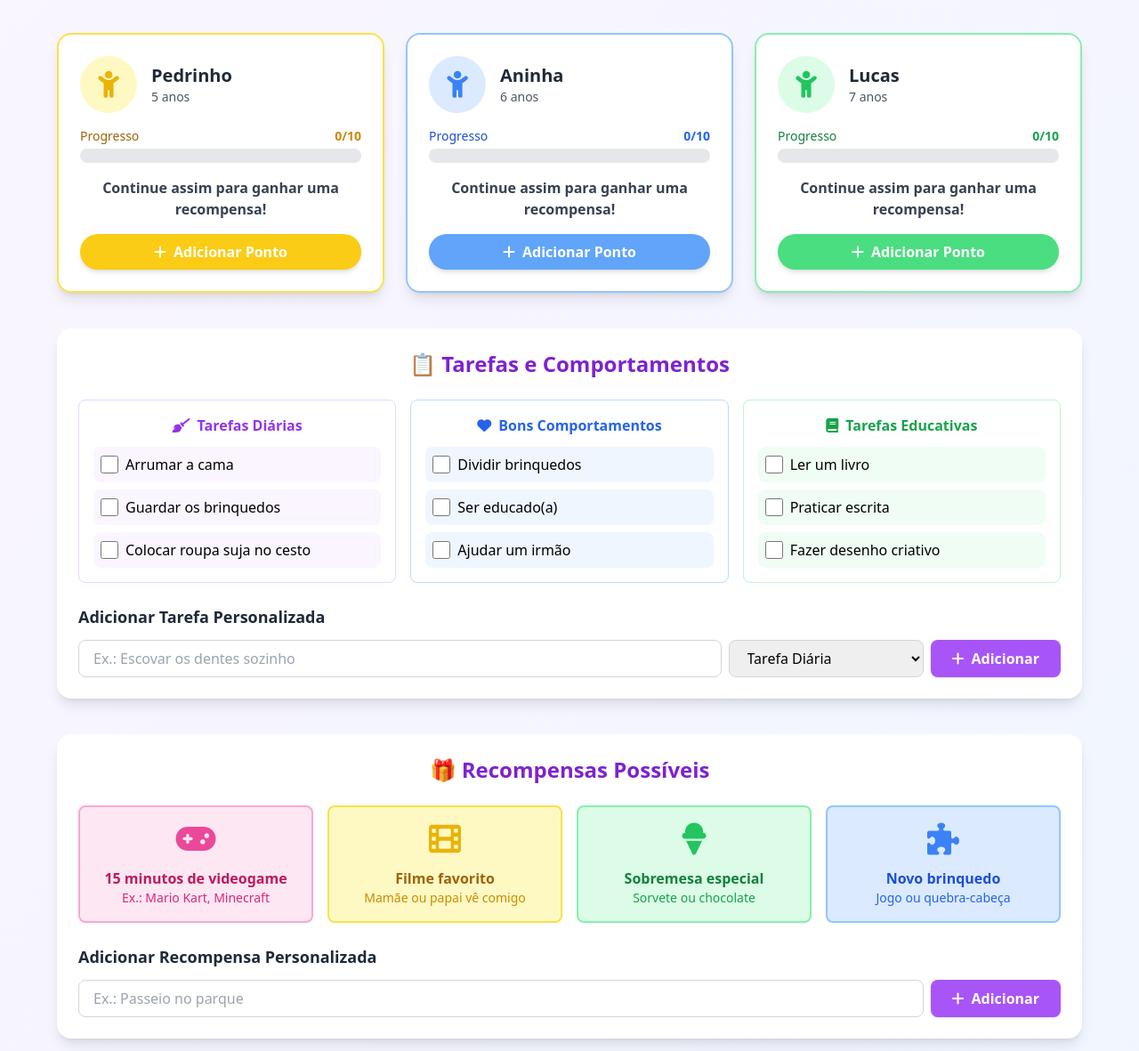
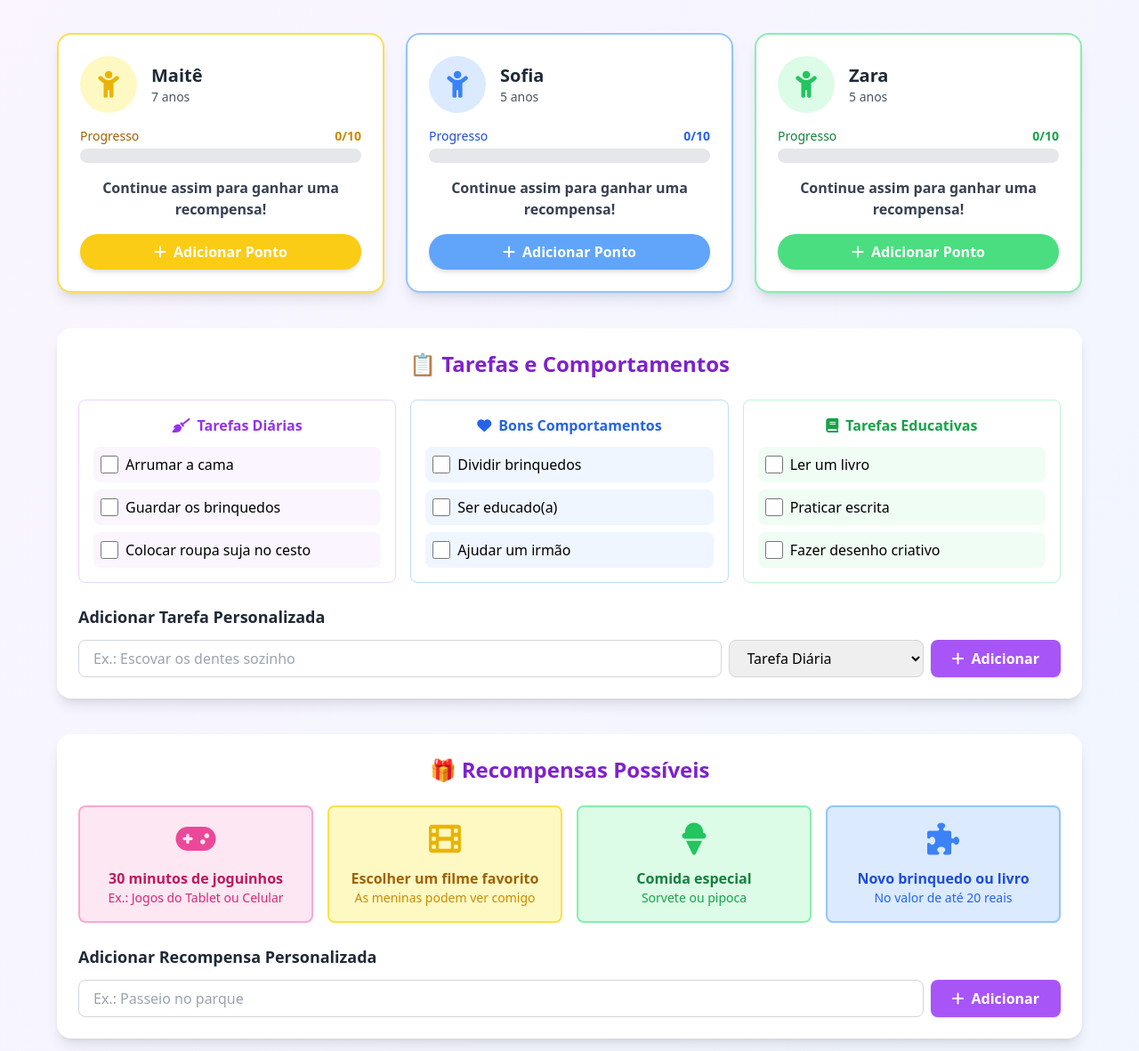
Before and after one commit to Marciorcf/Programa-de-Recompensas, a plain HTML site: page index.html in a window 1280 px wide. Shown: the part 119-1300 px from the top of the page at 89% size. Drawn offline with nearby package versions, Linux system fonts and the light colour scheme.

Commit message:
Update index.html

```diff
--- a/index.html
+++ b/index.html
@@ -44,8 +44,8 @@
                         <i class="fas fa-child text-3xl text-yellow-500"></i>
                     </div>
                     <div>
-                        <h2 class="text-xl font-bold text-gray-800">Pedrinho</h2>
-                        <p class="text-sm text-gray-600">5 anos</p>
+                        <h2 class="text-xl font-bold text-gray-800">Maitê</h2>
+                        <p class="text-sm text-gray-600">7 anos</p>
                     </div>
                 </div>
                 <div class="mb-4">
@@ -72,8 +72,8 @@
                         <i class="fas fa-child text-3xl text-blue-500"></i>
                     </div>
                     <div>
-                        <h2 class="text-xl font-bold text-gray-800">Aninha</h2>
-                        <p class="text-sm text-gray-600">6 anos</p>
+                        <h2 class="text-xl font-bold text-gray-800">Sofia</h2>
+                        <p class="text-sm text-gray-600">5 anos</p>
                     </div>
                 </div>
                 <div class="mb-4">
@@ -100,8 +100,8 @@
                         <i class="fas fa-child text-3xl text-green-500"></i>
                     </div>
                     <div>
-                        <h2 class="text-xl font-bold text-gray-800">Lucas</h2>
-                        <p class="text-sm text-gray-600">7 anos</p>
+                        <h2 class="text-xl font-bold text-gray-800">Zara</h2>
+                        <p class="text-sm text-gray-600">5 anos</p>
                     </div>
                 </div>
                 <div class="mb-4">
@@ -216,23 +216,23 @@
             <div class="grid grid-cols-1 sm:grid-cols-2 md:grid-cols-3 lg:grid-cols-4 gap-4">
                 <div class="bg-pink-100 border-2 border-pink-300 rounded-lg p-4 text-center transform hover:scale-105 transition duration-300">
                     <i class="fas fa-gamepad text-4xl text-pink-500 mb-3"></i>
-                    <h3 class="font-bold text-pink-700">15 minutos de videogame</h3>
-                    <p class="text-sm text-pink-600">Ex.: Mario Kart, Minecraft</p>
+                    <h3 class="font-bold text-pink-700">30 minutos de joguinhos</h3>
+                    <p class="text-sm text-pink-600">Ex.: Jogos do Tablet ou Celular</p>
                 </div>
                 <div class="bg-yellow-100 border-2 border-yellow-300 rounded-lg p-4 text-center transform hover:scale-105 transition duration-300">
                     <i class="fas fa-film text-4xl text-yellow-500 mb-3"></i>
-                    <h3 class="font-bold text-yellow-700">Filme favorito</h3>
-                    <p class="text-sm text-yellow-600">Mamãe ou papai vê comigo</p>
+                    <h3 class="font-bold text-yellow-700">Escolher um filme favorito</h3>
+                    <p class="text-sm text-yellow-600">As meninas podem ver comigo</p>
                 </div>
                 <div class="bg-green-100 border-2 border-green-300 rounded-lg p-4 text-center transform hover:scale-105 transition duration-300">
                     <i class="fas fa-ice-cream text-4xl text-green-500 mb-3"></i>
-                    <h3 class="font-bold text-green-700">Sobremesa especial</h3>
-                    <p class="text-sm text-green-600">Sorvete ou chocolate</p>
+                    <h3 class="font-bold text-green-700">Comida especial</h3>
+                    <p class="text-sm text-green-600">Sorvete ou pipoca</p>
                 </div>
                 <div class="bg-blue-100 border-2 border-blue-300 rounded-lg p-4 text-center transform hover:scale-105 transition duration-300">
                     <i class="fas fa-puzzle-piece text-4xl text-blue-500 mb-3"></i>
-                    <h3 class="font-bold text-blue-700">Novo brinquedo</h3>
-                    <p class="text-sm text-blue-600">Jogo ou quebra-cabeça</p>
+                    <h3 class="font-bold text-blue-700">Novo brinquedo ou livro</h3>
+                    <p class="text-sm text-blue-600">No valor de até 20 reais</p>
                 </div>
             </div>
 
@@ -254,13 +254,13 @@
             <h2 class="text-2xl font-bold mb-4">🎙️ Comandos de Voz</h2>
             <div class="flex flex-wrap gap-4 mb-4">
                 <button onclick="startVoiceCommand(1)" class="bg-blue-500 hover:bg-blue-600 text-white font-bold py-3 px-4 rounded-lg">
-                    <i class="fas fa-microphone mr-2"></i>Pedrinho
+                    <i class="fas fa-microphone mr-2"></i>Maitê
                 </button>
                 <button onclick="startVoiceCommand(2)" class="bg-blue-500 hover:bg-blue-600 text-white font-bold py-3 px-4 rounded-lg">
-                    <i class="fas fa-microphone mr-2"></i>Aninha
+                    <i class="fas fa-microphone mr-2"></i>Sofia
                 </button>
                 <button onclick="startVoiceCommand(3)" class="bg-blue-500 hover:bg-blue-600 text-white font-bold py-3 px-4 rounded-lg">
-                    <i class="fas fa-microphone mr-2"></i>Lucas
+                    <i class="fas fa-microphone mr-2"></i>Zara
                 </button>
             </div>
             <p class="text-sm">Diga comandos como: "Adicionar ponto", "Ver progresso" ou "Reiniciar"</p>
@@ -271,7 +271,7 @@
             <h2 class="text-2xl font-bold mb-4">📝 Como usar este programa</h2>
             <ol class="list-decimal list-inside space-y-2">
                 <li>Cada vez que a criança completar uma tarefa ou demonstrar bom comportamento, clique em "Adicionar Ponto".</li>
-                <li>Quando a criança alcançar 10 pontos, ela ganha uma recompensa!</li>
+                <li>Quando a criança alcançar 100 pontos em uma semana, ela ganha uma recompensa!</li>
                 <li>Marque nas listas quais tarefas foram completadas.</li>
                 <li>Personalize as tarefas e recompensas conforme suas preferências familiares.</li>
                 <li>Reinicie o programa toda semana para manter o incentivo.</li>
```
